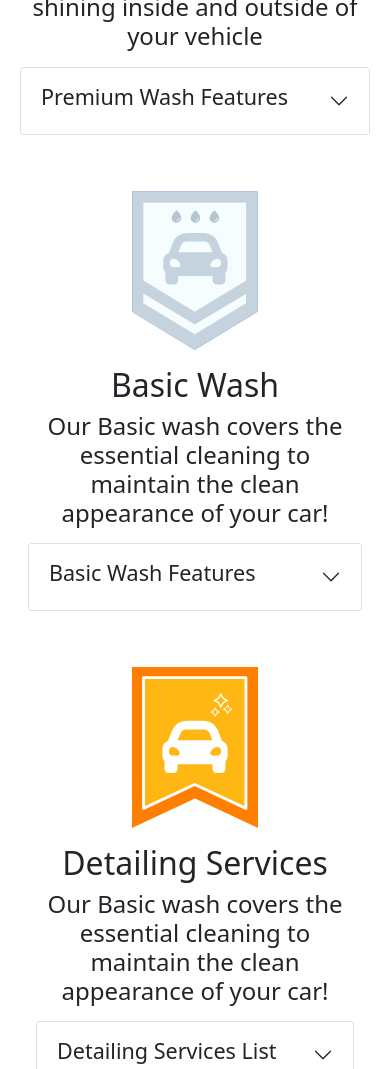
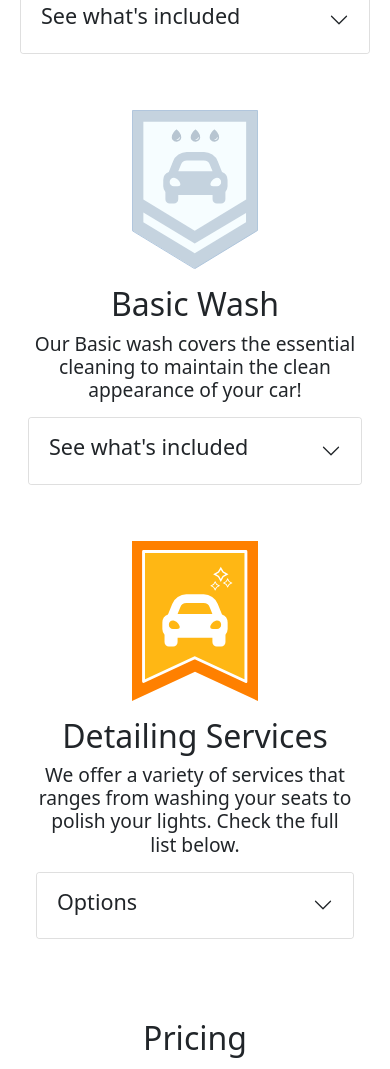
Before and after one commit to wildnei/premiumcleaning, a plain HTML site: page index.html in a window 390 px wide. Shown: the part 931-2000 px from the top of the page. Drawn offline with nearby package versions, Linux system fonts and the light colour scheme.

Commit message:
adding media query to improve UI in small screens

```diff
--- a/assets/style.css
+++ b/assets/style.css
@@ -55,7 +55,7 @@
 }
 
 .display-6 {
-    font-size: 1.5rem
+    font-size: 1.6rem
 }
 
 .display-4, .display-3 {
@@ -77,3 +77,13 @@
     background-image: linear-gradient(#FFB714, #f89735);
     color: white
 }
+
+@media only screen and (max-width: 768px) {
+.display-6 {
+    font-size: 1.2rem;
+}
+.display-4, .display-3 {
+    font-size: 2.0rem;
+    font-weight: 500!important;
+}
+}
--- a/index.html
+++ b/index.html
@@ -60,7 +60,7 @@
                     <h2 class="accordion-header" id="headingOne">
                         <button class="accordion-button collapsed" type="button" data-bs-toggle="collapse"
                             data-bs-target="#collapseOne" aria-expanded="true" aria-controls="collapseOne">
-                            <p class="h4">Premium Wash Features</p>
+                            <p class="h4">See what's included</p>
                         </button>
                     </h2>
                     <div id="collapseOne" class="accordion-collapse collapse" aria-labelledby="headingOne"
@@ -104,7 +104,7 @@
                         <h2 class="accordion-header" id="flush-headingTwo">
                             <button class="accordion-button collapsed" type="button" data-bs-toggle="collapse"
                                 data-bs-target="#collapse" aria-expanded="true" aria-controls="collapse">
-                                <p class="h4">Basic Wash Features</p>
+                                <p class="h4">See what's included</p>
                             </button>
                         </h2>
                         <div id="collapse" class="accordion-collapse collapse" aria-labelledby="headingOne"
@@ -133,22 +133,21 @@
                 <div class="row d-flex p-2 justify-content-center mt-5">
                     <img src="./img/Detailing.svg" alt="" class="iconPremium">
                     <h1 class="display-3 mt-3 text-center">Detailing Services</h1>
-                    <p class="display-6 text-center">Our Basic wash covers the essential cleaning to maintain the clean
-                        appearance of your
-                        car!</p>
+                    <p class="display-6 text-center">We offer a variety of services that ranges from washing your seats to polish your lights. Check the full list below.
+                        </p>
                     <div class="accordion" id="accordionTree">
                         <div class="accordion-item">
                             <h2 class="accordion-header" id="flush-headingTree">
                                 <button class="accordion-button collapsed" type="button" data-bs-toggle="collapse"
                                     data-bs-target="#collapseTree" aria-expanded="true" aria-controls="collapseTree">
-                                    <p class="h4">Detailing Services List</p>
+                                    <p class="h4">Options</p>
                                 </button>
                             </h2>
                             <div id="collapseTree" class="accordion-collapse collapse" aria-labelledby="headingOne"
                                 data-bs-parent="#accordionTwo">
                                 <div class="accordion-body">
                                     <dl class="row">
-                                        <dt class="lead col-9">These services are charged individually</dt>
+                                        <dt class="lead col-9">* These services are charged individually</dt>
                                         <dd class="col-3"></dd>
                                         <dt><br></dt>
                                         <dt class="h5 col-sm-3"><img class="iconImg" src="./img/icons/seat-cleaning.svg"
```
